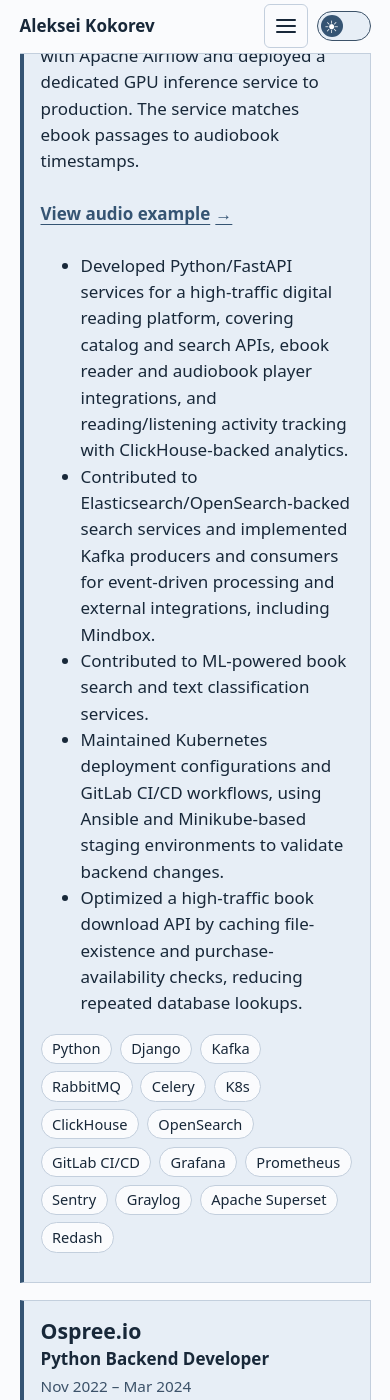
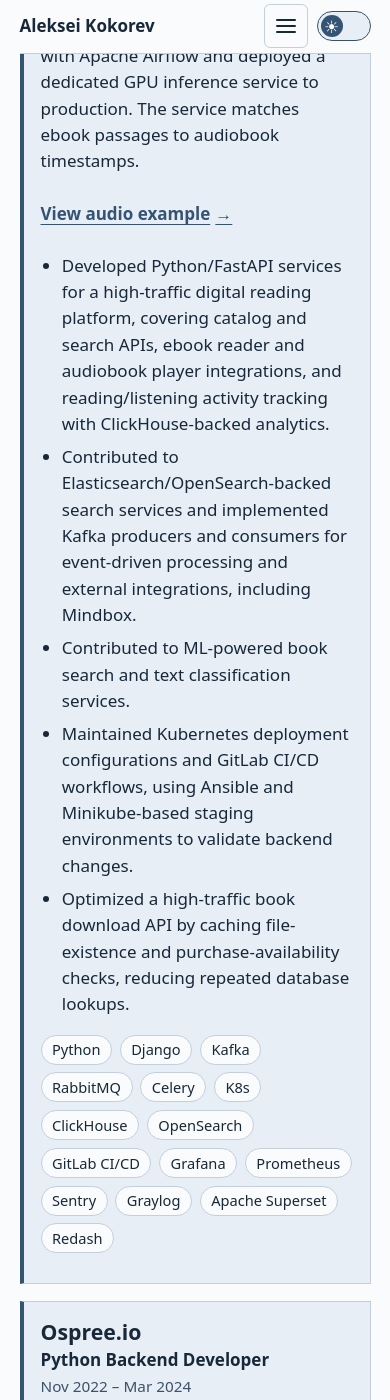
Before and after one commit to alex-coch/alex-coch.github.io, a Jekyll site: the page resume/index.html, which Jekyll copies as it is, in a window 390 px wide and 1400 px high, scrolled down 632 px. Built offline with Jekyll 4.4.1, drawn with Linux system fonts in a browser that asks for light colours.

Commit message:
Improve experience list spacing on mobile

```diff
--- a/assets/portfolio.css
+++ b/assets/portfolio.css
@@ -338,6 +338,10 @@ header nav a[aria-current] {color:var(--on-accent);background:var(--accent)}
 .resume .resume-example-link {display:inline-flex;align-items:center;gap:.3rem;min-height:44px;font-weight:600}
 .resume .resume-example {margin:0}
 .resume-role .resume-role-location {display:block}
+@media (max-width:48rem) {
+  .resume-role > ul:not(.tech-tags) {padding-inline-start:1.25rem}
+  .resume-role > ul:not(.tech-tags) > li + li {margin-block-start:.4rem}
+}
 
 .resume-details {display:grid;gap:.75rem;margin-top:1.5rem}
 .resume-details .work-card {min-width:0;margin:0;padding:.85rem 1rem}
--- a/resume/index.html
+++ b/resume/index.html
@@ -7,7 +7,7 @@
   <meta name="robots" content="noindex">
   <link rel="icon" href="/assets/ak.svg?v=3" type="image/svg+xml">
 <script src="/assets/theme.js?v=2"></script>
-<link rel="stylesheet" href="/assets/portfolio.css?v=55">
+<link rel="stylesheet" href="/assets/portfolio.css?v=56">
 <script defer src="/assets/portfolio-nav.js?v=8"></script>
 <script defer src="/assets/portfolio-enhancements.js?v=7"></script>
 </head>
```
